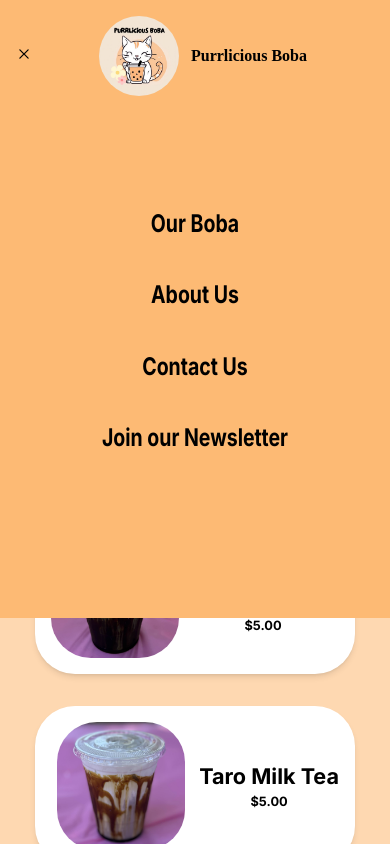
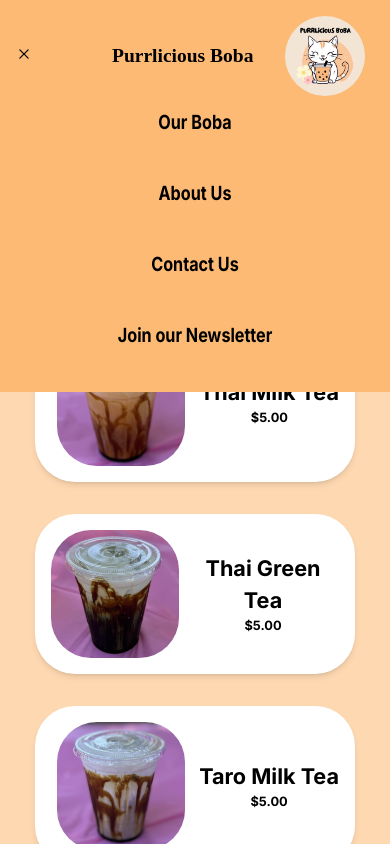
Before and after one commit to devanshkat/purrlicious-boba, a Next.js app in the folder frontend/: page /boba in a window 390 px wide. Both pictures are taken after a click on the button 24 px from the left and 54 px from the top of the page. Shown: the top 844 px of the page. Built offline with nearby package versions, Linux system fonts and the light colour scheme; a web font is replaced by a local one.

Commit message:
Updated Nav Bar and Hamburger Menu
- Updated spacing for nav bar and hamburger menu on landing page

** Need to make Logo and Title be responsive on mobile **

```diff
--- a/frontend/app/components/Hamburger.tsx
+++ b/frontend/app/components/Hamburger.tsx
@@ -15,11 +15,11 @@ const Hamburger: React.FC<HamburgerProps> = ({onClose}) => {
     };
 
     return (
-        <div className="fixed transition-all duration-500 ease-in-out mt-11 left-0 w-full h-3/5 bg-orange-300 z-50">
+        <div className="fixed transition-all duration-500 ease-in-out left-0 w-full h-2/7 bg-orange-300 z-20">
             {/* <button onClick={onClose}>
                 <h2 className='text-white'>Hamburger</h2>
             </button> */}
-            <div className="flex-col mt-[20%] transition-all duration-500 ease-in-out justify-between text-center items-center h-[60%] text-[90%] text-black">
+            <div className="flex-col mt-[5%] mb-[5%] transition-all duration-500 ease-in-out justify-between text-center items-center h-[60%] text-[90%] text-black">
                 {/* <NavButton buttontxt='Home' page="/"/> */}
                 <NavButtonMobile buttontxt='Our Boba' page="/boba"/>
                 <NavButtonMobile buttontxt='About Us' page="/about"/>
--- a/frontend/app/components/Nav.tsx
+++ b/frontend/app/components/Nav.tsx
@@ -32,13 +32,13 @@ const Nav: React.FC<NavProps> = ({showTitle}) => {
         </button>
         {isHamburgerVisible && <Hamburger onClose={toggleHamburgerVisibility}/>}
       </div>
-      <div className='flex flex-row mx-auto items-center justify-center'>
+      <div className='flex flex-row-reverse lg:flex-row mx-auto items-center justify-center ml-20 lg:ml-2 z-30'>
         <Link href={"/"}>
-        <img className="rounded-[100%] w-[5rem] h-[5rem] lg:w-[7.5rem] lg:h-[7.5rem]" src={Logo.src} alt="Logo"/>
+        <img className="ml-8 lg:m-0 rounded-[100%] w-[5rem] h-[5rem] lg:w-[7.5rem] lg:h-[7.5rem]" src={Logo.src} alt="Logo"/>
         </Link>
-        <div className={`transition-all duration-500 ease-in-out transform ${showTitle ? "opacity-100 scale-100" : "opacity-0 scale-90"}`}>
+        <div className={`transition-all duration-500 ease-in-out items-center justify-center transform ${showTitle ? "opacity-100 scale-100" : "opacity-0 scale-90"}`}>
           <Link href={"/"}>
-          <h1 className="ml-3 font-inknut text-center text-black text-[2vmin lg: 3vmin] font-bold">Purrlicious Boba</h1>
+          <h1 className="mr-0 lg:ml-3 font-inknut text-center text-black text-[5vmin] lg:text-[4vmin] font-bold">Purrlicious Boba</h1>
           </Link>
         </div>
       </div>
--- a/frontend/app/components/NavButtonMobile.tsx
+++ b/frontend/app/components/NavButtonMobile.tsx
@@ -12,7 +12,7 @@ const NavButtonMobile : React.FC<NavButtonMobileProps> = ({buttontxt, page}) =>
     <Link href={page}>
     <div className="text-[5vmin] p-5 text-center font-bold text-black border-b-2 border-transparent"
         style = {{
-            transform: "scaleY(1.25)"
+            transform: "scaleX(0.83) scaleY(1)"
         }}
     >{buttontxt}</div>
     </Link>
--- a/frontend/app/page.tsx
+++ b/frontend/app/page.tsx
@@ -79,7 +79,7 @@ export default function Home() {
 
       <div className="flex flex-col items-center bg-orange-300">
         <Nav showTitle={title}/>
-        <div className="mt-[10em] flex flex-col items-center">
+        <div className="mt-[7em] xl:mt-[10em] flex flex-col items-center">
           <h1 className="font-inknut text-center text-black text-[2.7em] xl:text-[3.8em] font-bold">Purrlicious Boba</h1>
           <p className="font-inter text-[#757575] text-[1.5em] text-center font-bold w-[70%]">the first boba cat cafe in davis</p>
           <Button buttontxt="Explore our Drinks!" page="/boba"/>
```
